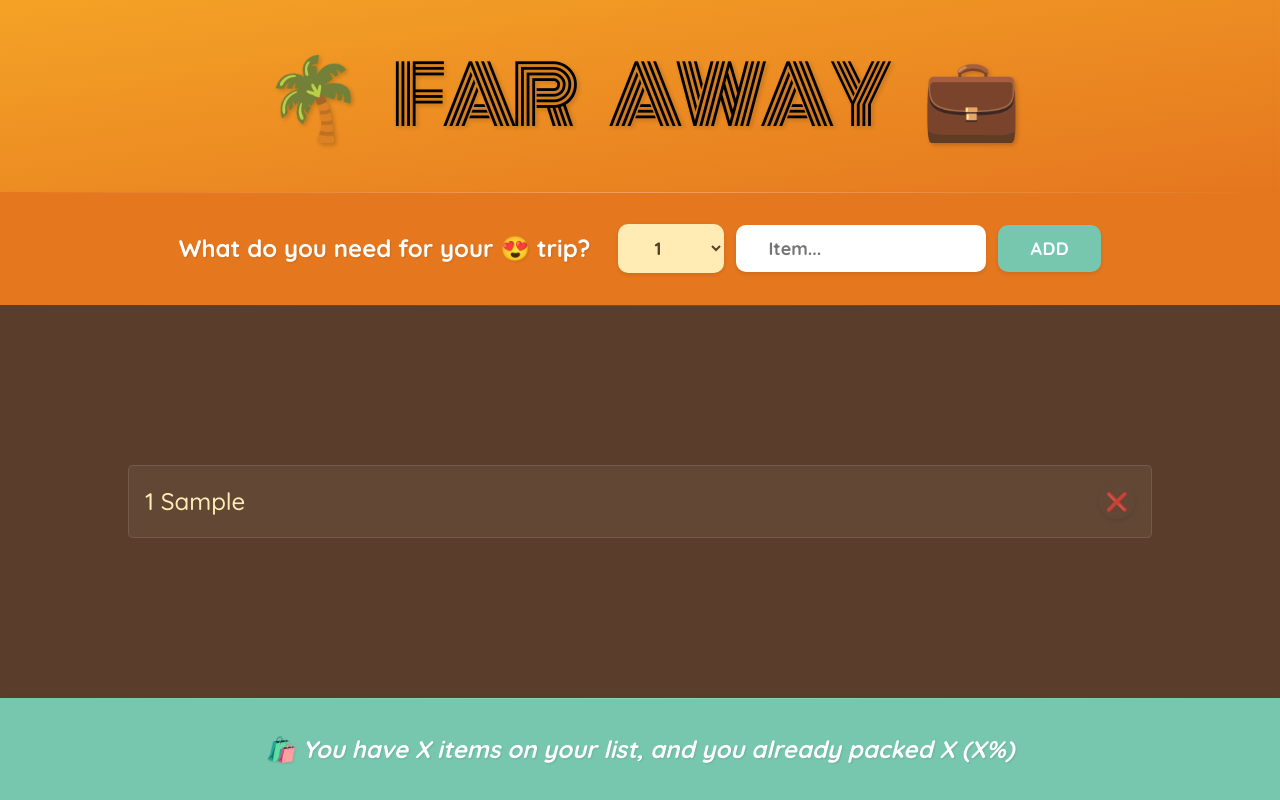
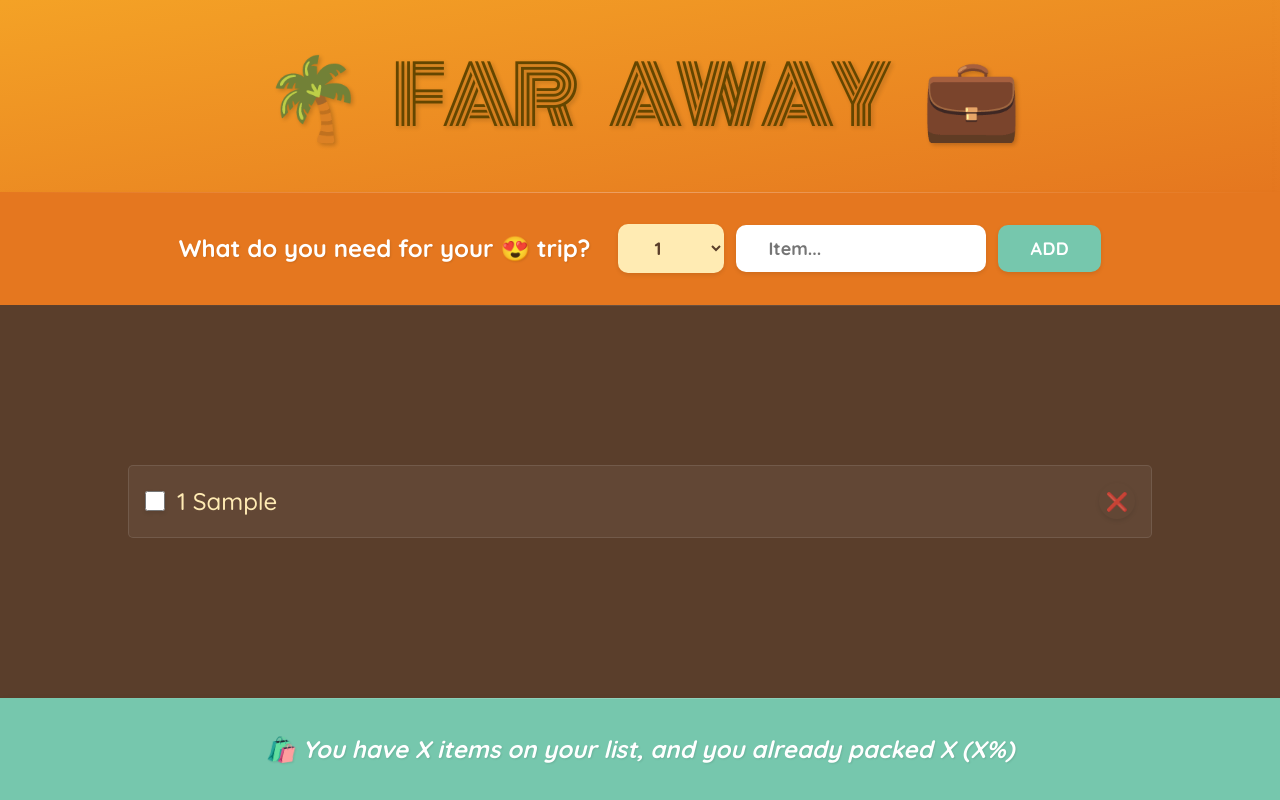
Before and after one commit to samarth3282/travel-list, a React (Create React App) app: page / in a window 1280 px wide. Both pictures are taken after typing "Sample" into the empty fields and a click on the button "ADD". Built offline with nearby package versions, Linux system fonts and the light colour scheme.

Commit message:
modified:   src/App.js 	modified:   src/index.css

```diff
--- a/src/App.js
+++ b/src/App.js
@@ -1,21 +1,30 @@
 import { useState } from "react";
 
-const initialItems = [
-  { id: 1, description: "Passports", quantity: 2, packed: false },
-  { id: 2, description: "Socks", quantity: 12, packed: true },
-  { id: 3, description: "Charger", quantity: 1, packed: false },
-];
 export default function App() {
   const [items, setItems] = useState([]);
 
   function handleAddItems(item) {
     setItems((items) => [...items, item]);
   }
+  function handleDeleteItem(id) {
+    setItems((items) => items.filter((item) => item.id !== id));
+  }
+  function handleToggleItem(id) {
+    setItems((items) =>
+      items.map((item) =>
+        item.id === id ? { ...item, packed: !item.packed } : item
+      )
+    );
+  }
   return (
     <div className="app glass">
       <Logo />
       <Form onAddItems={handleAddItems} />
-      <PackingList items={items} />
+      <PackingList
+        items={items}
+        onDeleteItem={handleDeleteItem}
+        onToggleItem={handleToggleItem}
+      />
       <Stats />
     </div>
   );
@@ -32,7 +41,7 @@
     e.preventDefault();
 
     if (!description) return;
-    const newItem = { description, quantity, packed: false, id: Date.now };
+    const newItem = { description, quantity, packed: false, id: Date.now() };
     onAddItems(newItem);
     setDescription("");
     setQuantity(1);
@@ -60,25 +69,35 @@
     </form>
   );
 }
-function PackingList({ items }) {
+function PackingList({ items, onDeleteItem, onToggleItem }) {
   return (
     <div className="list">
       <ul>
         {items.map((item) => (
-          <Item item={item} key={item.id} />
+          <Item
+            item={item}
+            onDeleteItem={onDeleteItem}
+            onToggleItem={onToggleItem}
+            key={item.id}
+          />
         ))}
       </ul>
     </div>
   );
 }
 
-function Item({ item }) {
+function Item({ item, onDeleteItem, onToggleItem }) {
   return (
     <li>
+      <input
+        type="checkbox"
+        value={item.packed}
+        onChange={() => onToggleItem(item.id)}
+      />
       <span style={item.packed ? { textDecoration: "line-through" } : {}}>
         {item.quantity} {item.description}
       </span>
-      <button>❌</button>
+      <button onClick={() => onDeleteItem(item.id)}>❌</button>
     </li>
   );
 }
--- a/src/index.css
+++ b/src/index.css
@@ -52,7 +52,7 @@
   word-spacing: 30px;
   letter-spacing: -5px;
   padding: 3.2rem 0;
-  color: rgb(0, 0, 0);
+  color: rgb(100, 70, 0);
   text-shadow: 2px 2px 4px rgba(0, 0, 0, 0.2);
   position: relative;
   overflow: hidden;
```
